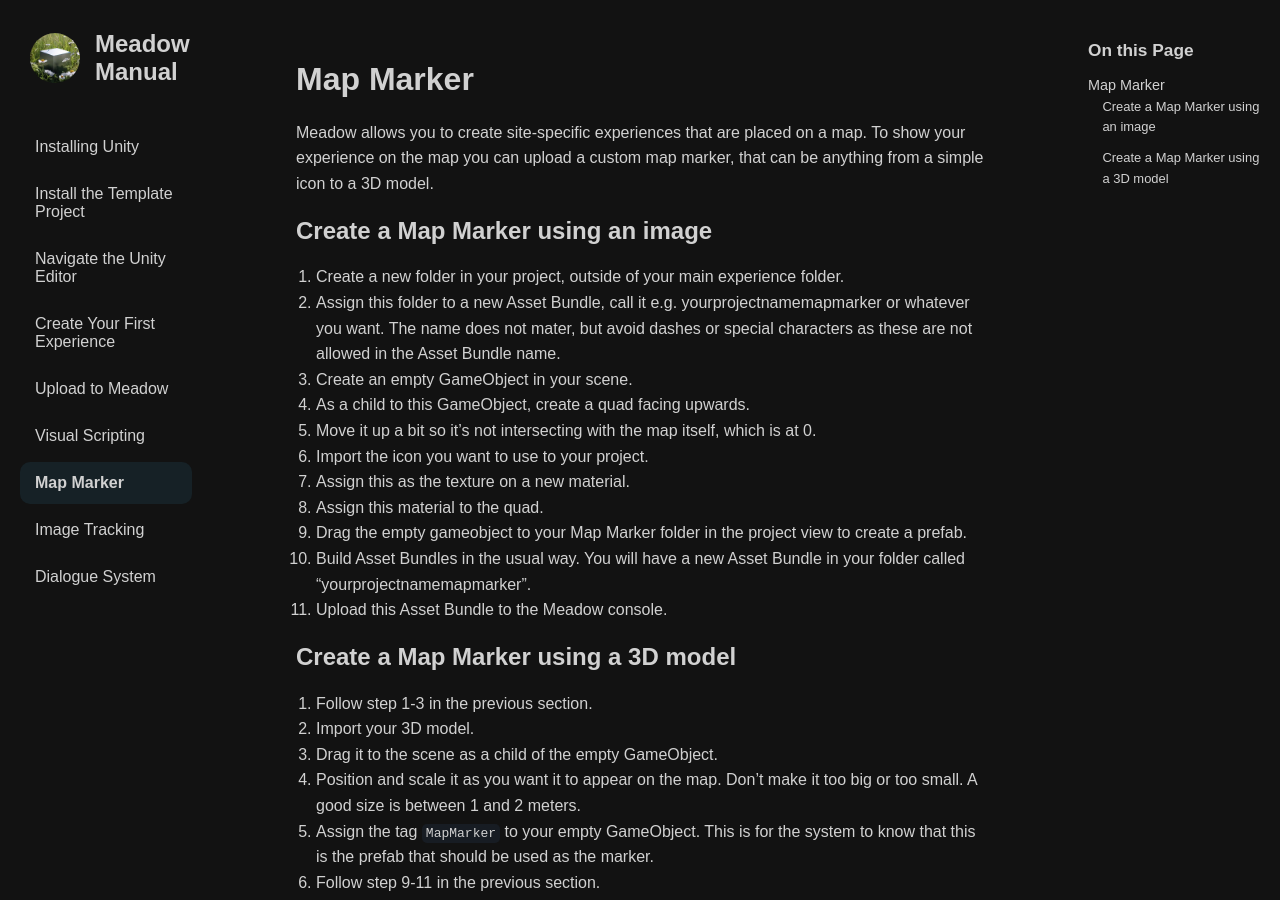
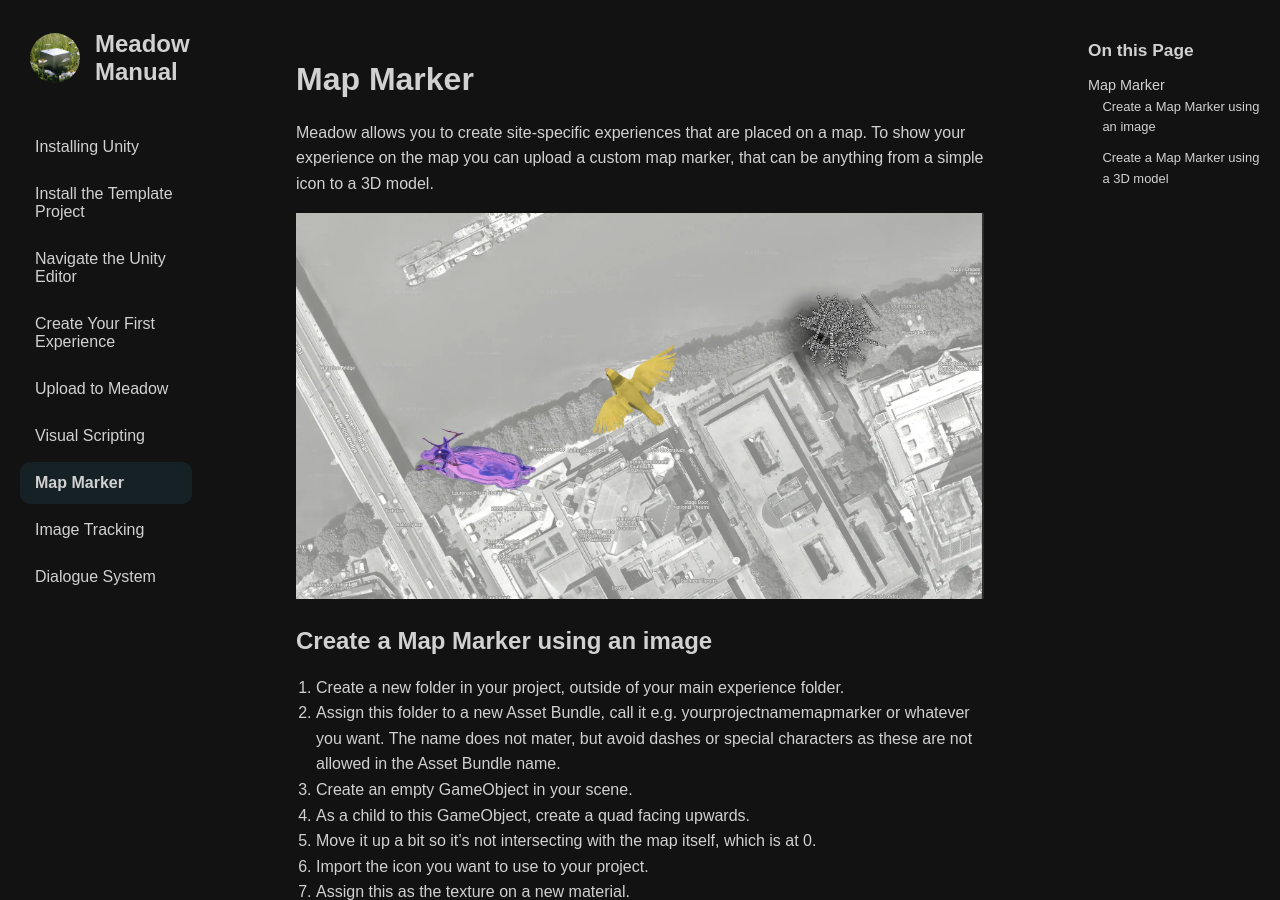
Before and after one commit to untoldgarden/meadow-manual, a Jekyll site: the page built from map-marker.md, in a window 1280 px wide and 900 px high. Built offline with Jekyll 4.4.1, drawn with Linux system fonts in a browser that asks for light colours; the table of contents is made by our own code.

Commit message:
added map marker image

```diff
--- a/map-marker.md
+++ b/map-marker.md
@@ -7,6 +7,8 @@
 # Map Marker {#map-marker}
 
 Meadow allows you to create site-specific experiences that are placed on a map. To show your experience on the map you can upload a custom map marker, that can be anything from a simple icon to a 3D model.
+
+![](./images/map-markers.webp)
 
 ## Create a Map Marker using an image
 
```
Also changed, not shown: images/map-markers.webp (added).
